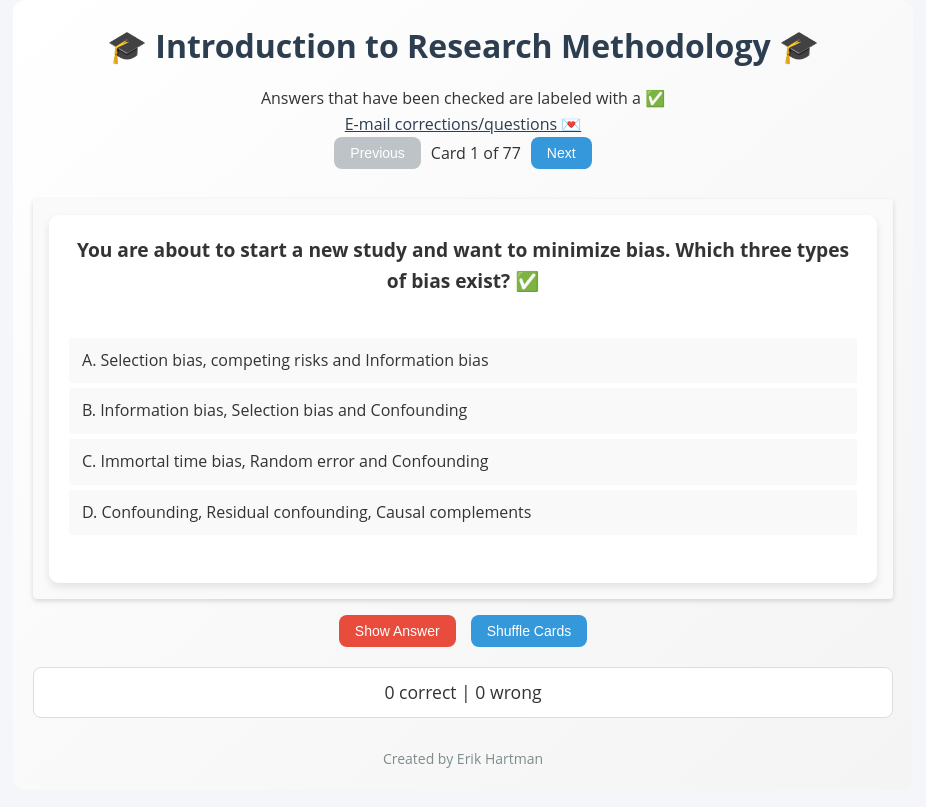
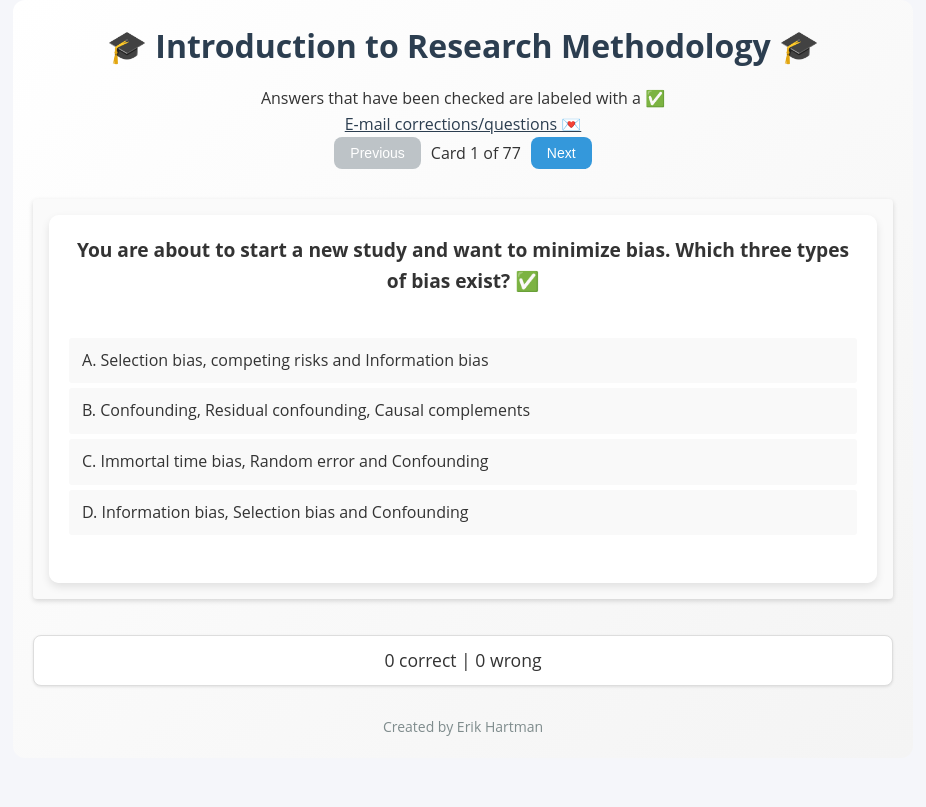
Before and after one commit to ErikHartman/erikhartman.github.io, a Jekyll site: the page flashcards/index.html, which Jekyll copies as it is, in a window 1280 px wide. Shown: the top 807 px of the page, without its empty margins (177-1103 px from the left). Built offline with Jekyll 4.4.1, drawn with Linux system fonts in a browser that asks for light colours; some of the changed lines change nothing that is shown.

Commit message:
Update flashcards with user states

```diff
--- a/flashcards/flashcards.js
+++ b/flashcards/flashcards.js
@@ -4,10 +4,8 @@
     const questionText = document.getElementById('question-text');
     const frontOptions = document.getElementById('front-options');
     const answerOptions = document.getElementById('answer-options');
-    const flipBtn = document.getElementById('flip-btn');
     const prevBtn = document.getElementById('prev-btn');
     const nextBtn = document.getElementById('next-btn');
-    const shuffleBtn = document.getElementById('shuffle-btn');
     const cardCounter = document.getElementById('card-counter');
     const loadingIndicator = document.getElementById('loading-indicator');
 
@@ -18,6 +16,7 @@
     let correctCount = 0;
     let wrongCount = 0;
     let answeredThisCard = false;
+    let userStates = [];
 
     // Fallback quiz data for direct file opening (without server)
     const fallbackQuizData = [
@@ -59,6 +58,22 @@
                     console.log(`Using fallback data with ${allCards.length} cards`);
                 }
                 currentCards = [...allCards];
+
+                // Initialize a userStates entry per card
+                userStates = currentCards.map(card => {
+                    // Shuffle options once and store them
+                    const shuffled = [...card.options];
+                    for (let i = shuffled.length - 1; i > 0; i--) {
+                        const j = Math.floor(Math.random() * (i + 1));
+                        [shuffled[i], shuffled[j]] = [shuffled[j], shuffled[i]];
+                    }
+                    return {
+                        answered: false,
+                        chosenIndex: null,
+                        shuffledOptions: shuffled
+                    };
+                });
+
                 updateCardDisplay();
                 updateCardCounter();
 
@@ -195,7 +210,6 @@
 
     // Display current card
     function updateCardDisplay() {
-        answeredThisCard = false;
         if (currentCards.length === 0) {
             questionText.textContent = '';
             frontOptions.innerHTML = '';
@@ -205,28 +219,40 @@
             return;
         }
 
+        const state = userStates[currentCardIndex];
+        answeredThisCard = state.answered;
         const card = currentCards[currentCardIndex];
-
-        // Shuffle the card options
-        const shuffledOptions = [...card.options];
-        for (let i = shuffledOptions.length - 1; i > 0; i--) {
-            const j = Math.floor(Math.random() * (i + 1));
-            [shuffledOptions[i], shuffledOptions[j]] = [shuffledOptions[j], shuffledOptions[i]];
-        }
+        const shuffledOptions = state.shuffledOptions;  // Reuse stored shuffle
 
         questionText.textContent = card.question;
-
-        // Clear previous options
         frontOptions.innerHTML = '';
 
-        // Add options to front side (without highlighting the correct one)
         shuffledOptions.forEach((option, index) => {
             const optionElement = document.createElement('div');
             optionElement.classList.add('option');
             optionElement.textContent = `${String.fromCharCode(65 + index)}. ${option.text}`;
+
+            // If already answered, restore highlights
+            if (state.answered) {
+                if (index === state.chosenIndex) {
+                    optionElement.classList.add(option.isCorrect ? 'correct' : 'wrong');
+                }
+                if (!option.isCorrect && index === state.chosenIndex) {
+                    // highlight correct one
+                    shuffledOptions.forEach((opt, i) => {
+                        if (opt.isCorrect) {
+                            // We'll highlight this further down
+                        }
+                    });
+                }
+            }
+
             optionElement.addEventListener('click', () => {
                 if (answeredThisCard) return;
                 answeredThisCard = true;
+                state.answered = true;
+                state.chosenIndex = index;
+
                 if (option.isCorrect) {
                     optionElement.classList.add('correct');
                     correctCount++;
@@ -243,37 +269,21 @@
                 document.getElementById('score-correct').textContent = correctCount;
                 document.getElementById('score-wrong').textContent = wrongCount;
             });
+
             frontOptions.appendChild(optionElement);
         });
-    }
 
-    // Shuffle the cards
-    function shuffleCards() {
-        for (let i = currentCards.length - 1; i > 0; i--) {
-            const j = Math.floor(Math.random() * (i + 1));
-            [currentCards[i], currentCards[j]] = [currentCards[j], currentCards[i]];
+        // If the card was previously answered and was wrong, highlight correct one
+        if (state.answered && !shuffledOptions[state.chosenIndex].isCorrect) {
+            shuffledOptions.forEach((opt, i) => {
+                if (opt.isCorrect) {
+                    frontOptions.querySelectorAll('.option')[i].classList.add('correct');
+                }
+            });
         }
-        currentCardIndex = 0;
-        updateCardDisplay();
-        updateCardCounter();
     }
 
     // Event listeners
-    flipBtn.addEventListener('click', function() {
-        if (answeredThisCard) return;
-        // Instead of flipping, just highlight the correct answer
-        const card = currentCards[currentCardIndex];
-        const optionElements = frontOptions.querySelectorAll('.option');
-        // Reset highlighting
-        optionElements.forEach(el => el.classList.remove('correct'));
-        // Highlight correct one
-        card.options.forEach((option, index) => {
-            if (option.isCorrect) {
-                optionElements[index].classList.add('correct');
-            }
-        });
-    });
-
     prevBtn.addEventListener('click', function() {
         if (currentCardIndex > 0) {
             currentCardIndex--;
@@ -290,8 +300,6 @@
         }
     });
 
-    shuffleBtn.addEventListener('click', shuffleCards);
-
     // Initialize
     initFlashcards();
 });
--- a/flashcards/index.html
+++ b/flashcards/index.html
@@ -107,8 +107,7 @@
                 </div>
             </div>
             <div class="card-actions">
-                <button id="flip-btn">Show Answer</button>
-                <button id="shuffle-btn">Shuffle Cards</button>
+                <!-- Removed 'Show Answer' and 'Shuffle Cards' buttons -->
             </div>
             <div class="scoreboard">
                 <span id="score-correct">0</span> correct |
--- a/flashcards/styles.css
+++ b/flashcards/styles.css
@@ -206,4 +206,6 @@
     border-radius: 8px;
     margin-top: 1rem;
     padding: 10px;
+    box-shadow: 0 1px 3px rgba(0,0,0,0.1);
+    color: #333;
 }
```
